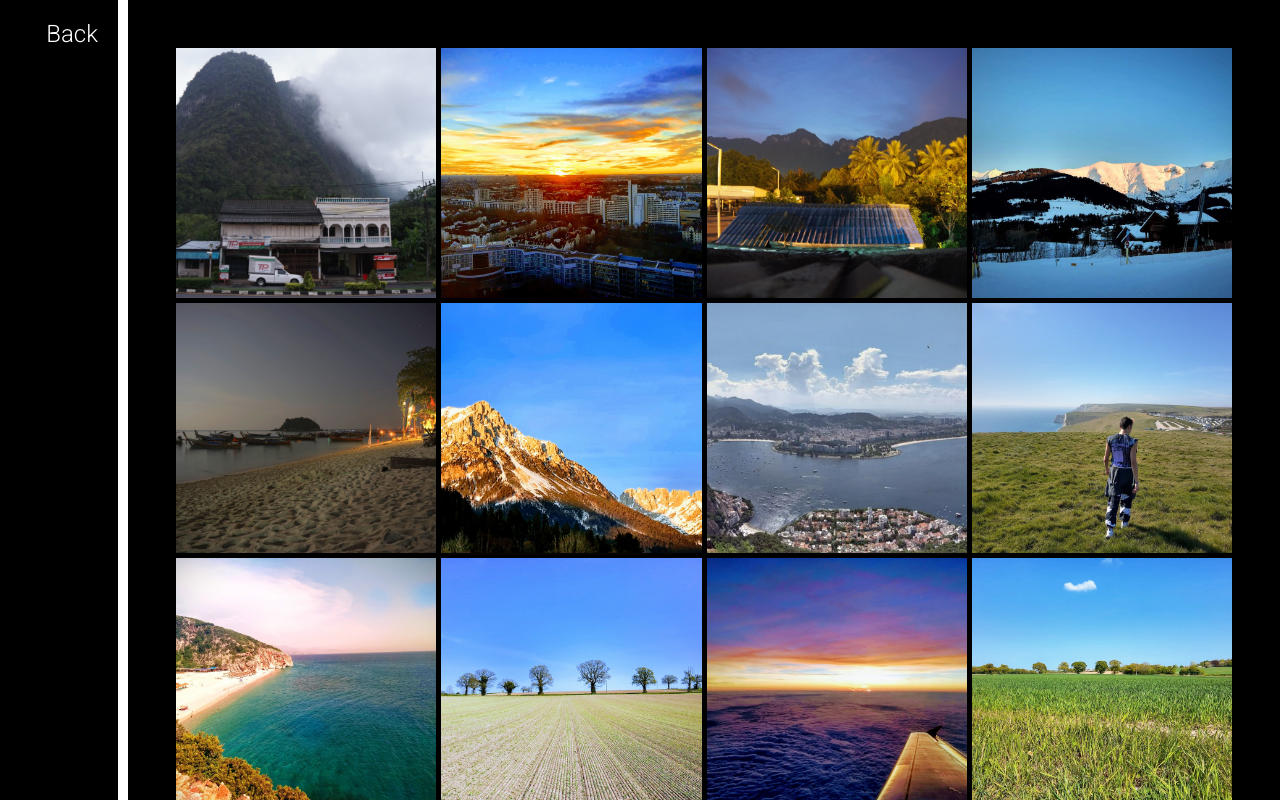
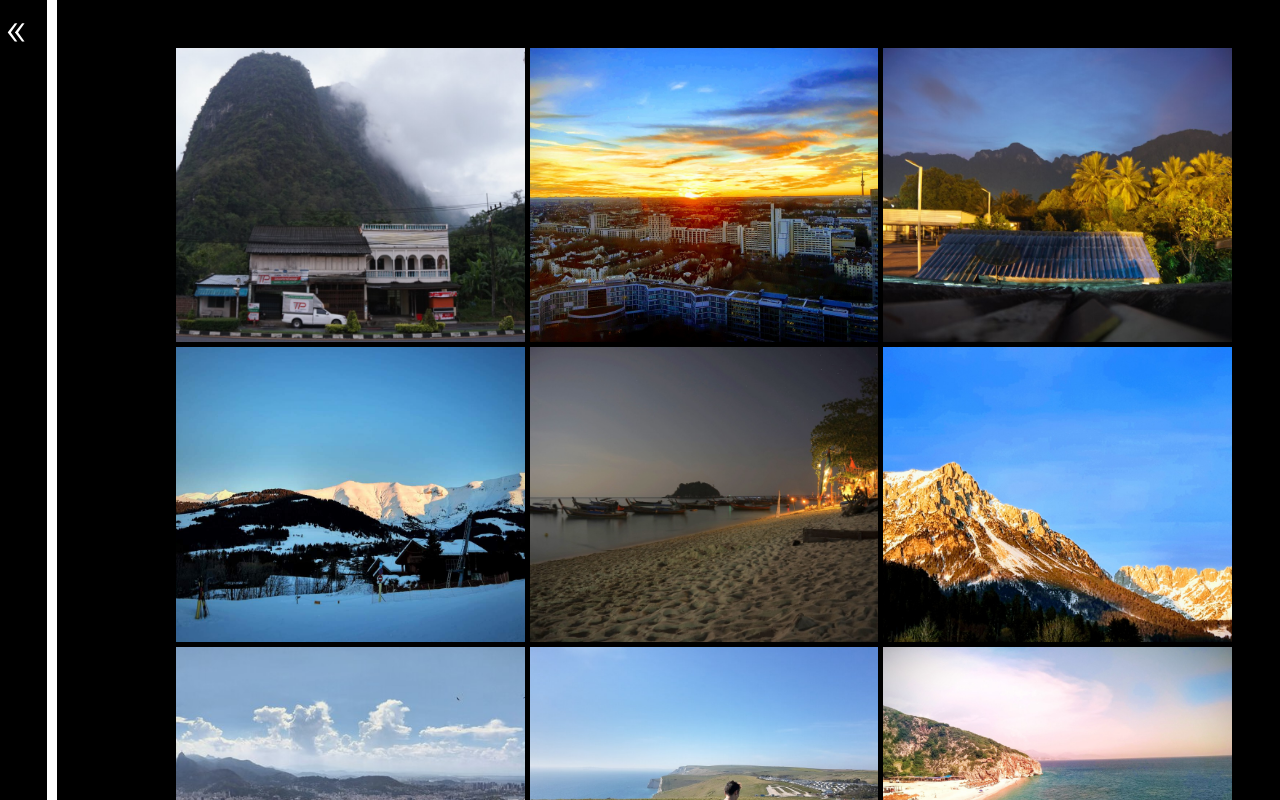
Before and after one commit to hedphuqz/hedphuqz.github.io, a Vue app: page /#/photos in a window 1280 px wide. Built offline with nearby package versions, Linux system fonts and the light colour scheme.

Commit message:
layout updates

```diff
--- a/src/components/PictureView.vue
+++ b/src/components/PictureView.vue
@@ -71,13 +71,13 @@ export default {
 <style lang="scss" scoped>
 .grid {
   display: grid;
-  grid-template-columns: repeat(auto-fit, minmax(250px, 1fr));
+  grid-template-columns: repeat(auto-fit, minmax(23vw, 1fr));
   grid-gap: 5px;
   padding-bottom: 3rem;
 }
 
 .imgSquare {
-  height: 250px;
+  height: 23vw;
   width: 100%;
   object-fit: cover;
   object-position: center;
@@ -88,13 +88,18 @@ export default {
 .modalContainer {
   position: fixed;
   top: 0px;
-  left: 10%;
-  width: 90%;
+  left: 0px;
+  width: 100vw;
   height: 100vh;
   display: flex;
   justify-content: center;
   align-items: center;
   z-index: 5;
   background-color: rgba(0, 0, 0, 0.6);
+
+  img {
+    width: 75vw;
+    height: auto;
+  }
 }
 </style>
--- a/src/components/SubNav.vue
+++ b/src/components/SubNav.vue
@@ -1,5 +1,10 @@
 <template>
   <div ref="subNavList" class="subNavList">
+    <div>
+      <router-link to="/">
+        <span style="color: white; font-size: 3rem;">&#171;</span>
+      </router-link>
+    </div>
     <div v-for="link in links" :key="`${link.name}`">
       <router-link :to="link.linkTo">
         <h2>{{ link.name }}</h2>
@@ -34,7 +39,7 @@ export default {
 <style lang="scss" scoped>
 .subNavList {
   position: absolute;
-  right: 90%;
+  left: 5px;
   height: 100%;
   top: 0px;
   display: flex;
@@ -42,6 +47,7 @@ export default {
   border-right: 10px solid white;
   padding-right: 20px;
   justify-content: flex-start;
+  align-items: flex-end;
 
   div {
     transition: opacity 1s;
--- a/src/views/About.vue
+++ b/src/views/About.vue
@@ -1,6 +1,6 @@
 <template>
   <div class="full" style="position: relative">
-    <sub-nav :links="navLinks" ref="subNav" />
+    <sub-nav ref="subNav" />
   </div>
 </template>
 
--- a/src/views/Home.vue
+++ b/src/views/Home.vue
@@ -5,7 +5,9 @@
     </template>
     <transition name="fade">
       <div v-if="showName" class="nameContainer">
-        <span>Francis Powlesland</span>
+        <span style="font-size: calc(3rem + 6 * ((100vw - 120px) / 180));"
+          >Francis Powlesland</span
+        >
       </div>
     </transition>
     <transition
--- a/src/views/Pics.vue
+++ b/src/views/Pics.vue
@@ -1,6 +1,6 @@
 <template>
   <div class="full" style="position: relative">
-    <sub-nav :links="navLinks" ref="subNav" />
+    <sub-nav ref="subNav" />
     <div class="contentView">
       <picviewer ref="picviewer" :imageprops="picData" />
     </div>
```
